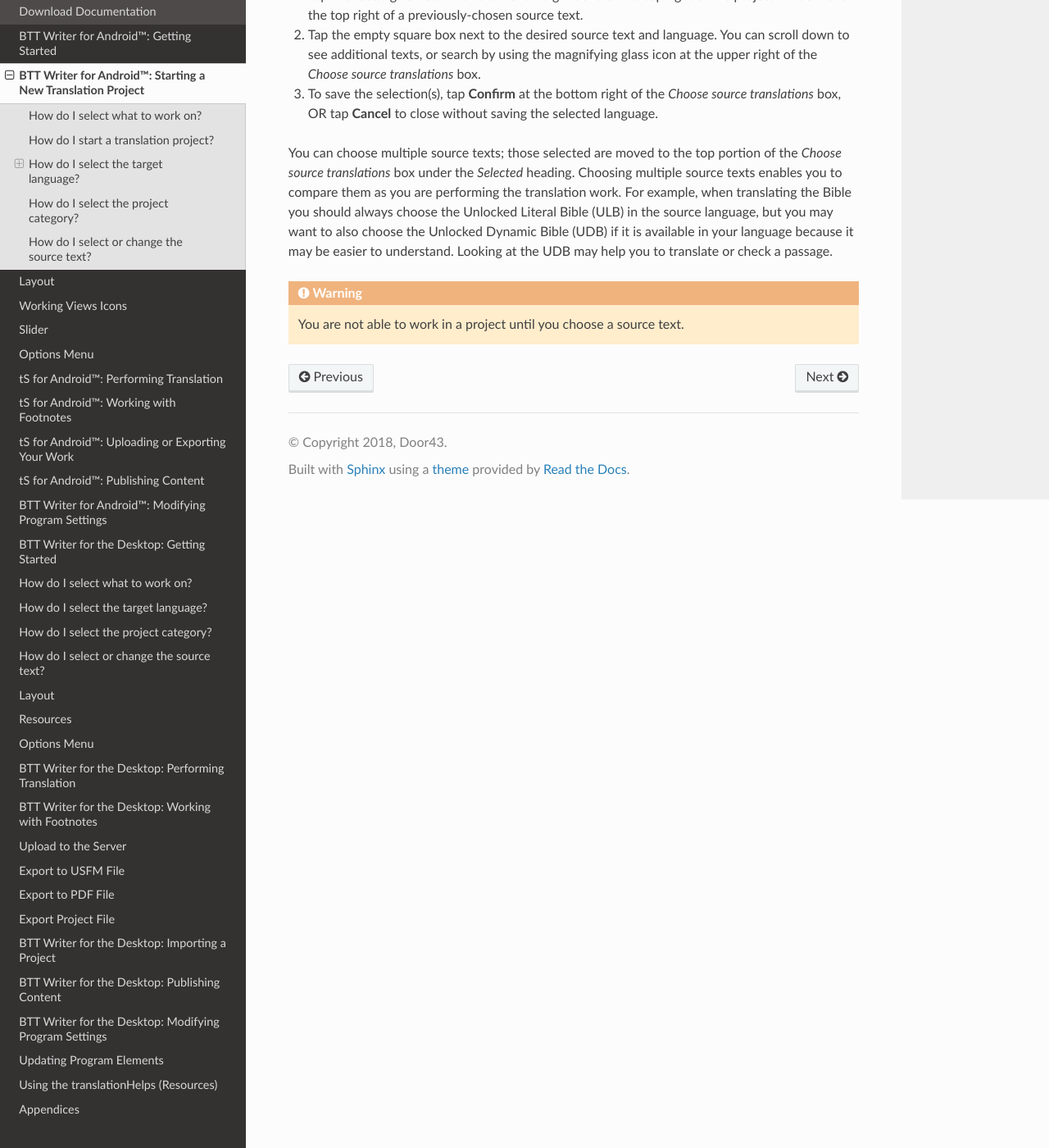
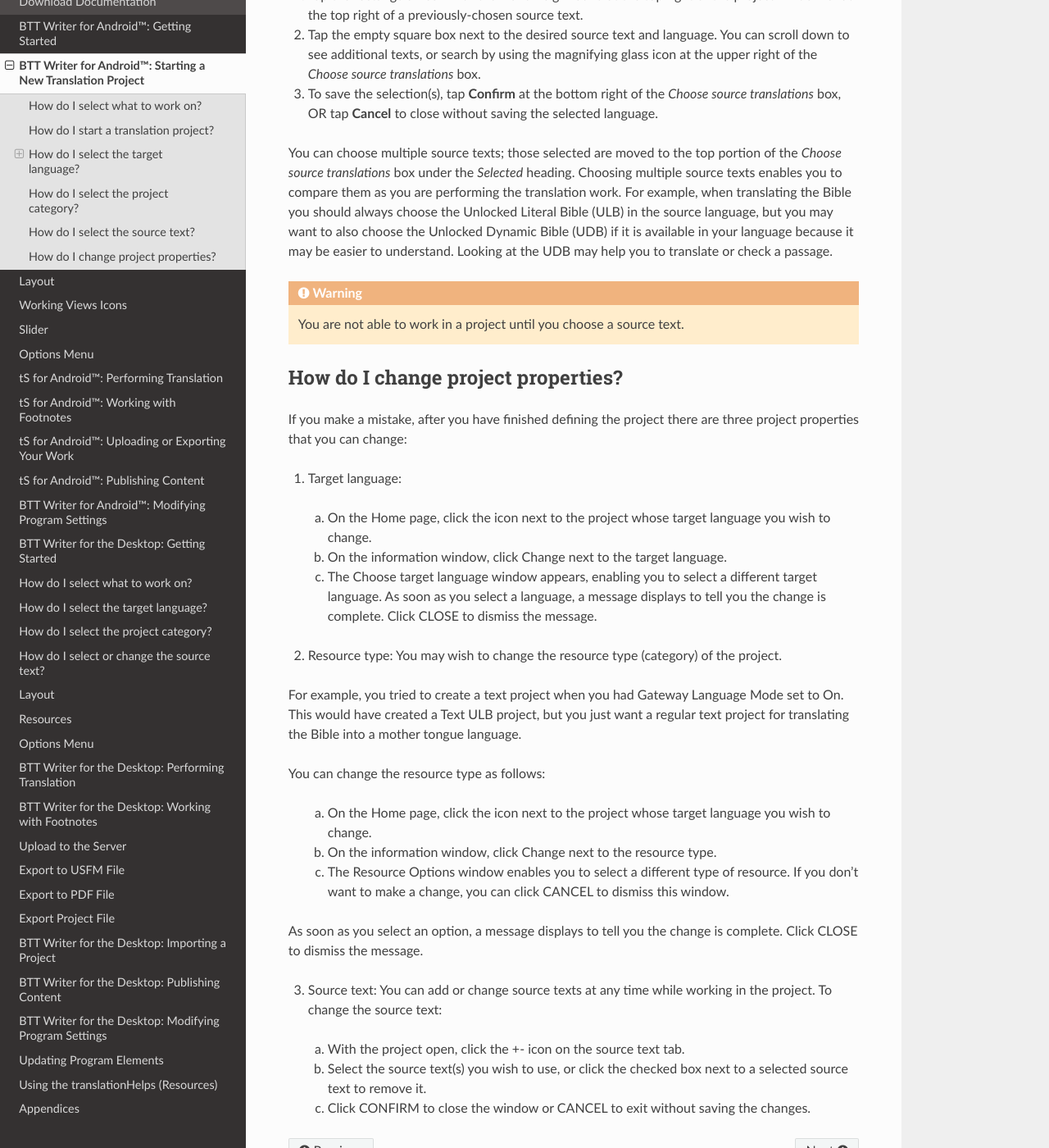
Before and after one commit to mondele/btt-writer-docs, a Sphinx documentation site: the page built from docs/tStart.rst, in a window 1280 px wide and 1400 px high, scrolled down 2836 px. Shown: the whole window at 82% size. Built offline with Sphinx 7.4.7 and the Read the Docs theme 2.0.0, drawn with Linux system fonts in a browser that asks for light colours; pages that are not in the unit, such as notebooks, are missing from menus; some of the changed text lies outside the part shown.

Commit message:
Update tStart.rst

```diff
--- a/docs/tStart.rst
+++ b/docs/tStart.rst
@@ -101,3 +101,43 @@
 You can choose multiple source texts; those selected are moved to the top portion of the *Choose source translations* box under the *Selected* heading. Choosing multiple source texts enables you to compare them as you are performing the translation work. For example, when translating the Bible you should always choose the Unlocked Literal Bible (ULB) in the source language, but you may want to also choose the Unlocked Dynamic Bible (UDB) if it is available in your language because it may be easier to understand. Looking at the UDB may help you to translate or check a passage.
 
 .. warning:: You are not able to work in a project until you choose a source text.
+
+How do I change project properties?
+-----------------------------------------------------
+
+If you make a mistake, after you have finished defining the project there are three project properties that you can change:
+
+1.	Target language:
+
+    a.	On the Home page, click the   icon next to the project whose target language you wish to change.
+
+    b.	On the information window, click Change next to the target language.
+
+    c.	The Choose target language window appears, enabling you to select a different target language. As soon as you select a language, a message displays to tell you the change is complete. Click CLOSE to dismiss the message.
+
+
+2.	Resource type: You may wish to change the resource type (category) of the project.
+
+For example, you tried to create a text project when you had Gateway Language Mode set to On. This would have created a Text ULB project, but you just want a regular text project for translating the Bible into a mother tongue language.
+
+You can change the resource type as follows:
+
+    a.	On the Home page, click the   icon next to the project whose target language you wish to change.
+
+    b.	On the information window, click Change next to the resource type.
+
+    c.	The Resource Options window enables you to select a different type of resource. If you don’t want to make a change, you can click CANCEL to dismiss this window.
+
+
+As soon as you select an option, a message displays to tell you the change is complete. Click CLOSE to dismiss the message.
+
+
+3.	Source text: You can add or change source texts at any time while working in the project. To change the source text:
+
+    a.	With the project open, click the +- icon on the source text tab.
+
+
+    b.	Select the source text(s) you wish to use, or click the checked box next to a selected source text to remove it.
+
+
+    c.	Click CONFIRM to close the window or CANCEL to exit without saving the changes.
```
Also changed, not shown: other parts of docs/tStart.rst (+1 -1 lines).
